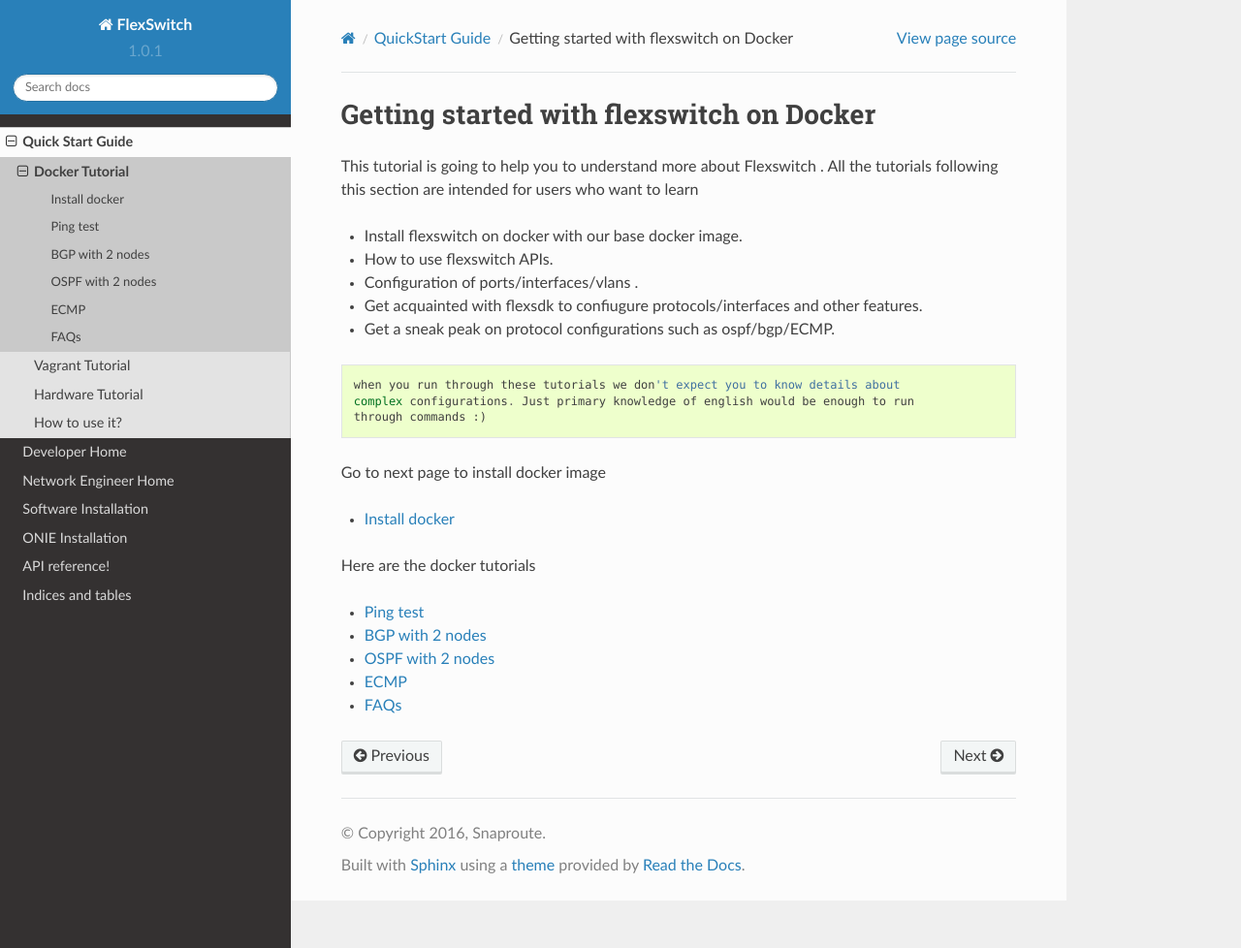
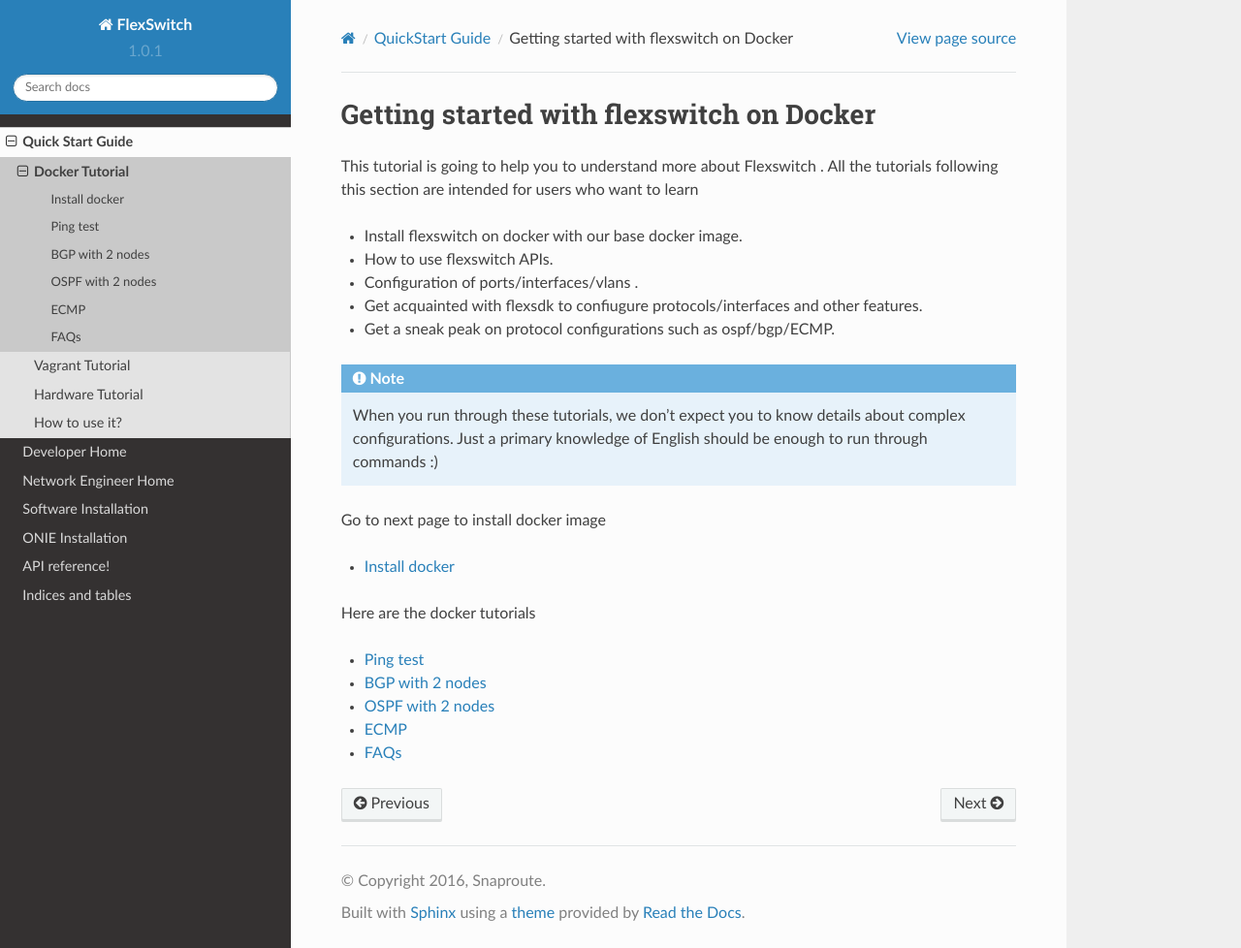
Before and after one commit to lakshmi-kannan/docs-1, a Sphinx documentation site: the page built from source/dockerIntro.rst, in a window 1280 px wide and 978 px high. Shown: the whole window at 97% size. Built offline with Sphinx 7.4.7 and the Read the Docs theme 2.0.0, drawn with Linux system fonts in a browser that asks for light colours; formulas are drawn with MathJax 3; pages that are not in the unit, such as notebooks, are missing from menus.

Commit message:
Use note block in dockerIntro

```diff
--- a/source/dockerIntro.rst
+++ b/source/dockerIntro.rst
@@ -10,10 +10,10 @@
 - Get acquainted with flexsdk to confiugure protocols/interfaces and other features.
 - Get a sneak peak on protocol configurations such as ospf/bgp/ECMP.
 
-::
+.. note::
 
-    when you run through these tutorials we don't expect you to know details about
-    complex configurations. Just primary knowledge of english would be enough to run
+    When you run through these tutorials, we don't expect you to know details about
+    complex configurations. Just a primary knowledge of English should be enough to run
     through commands :)
 
 
```
